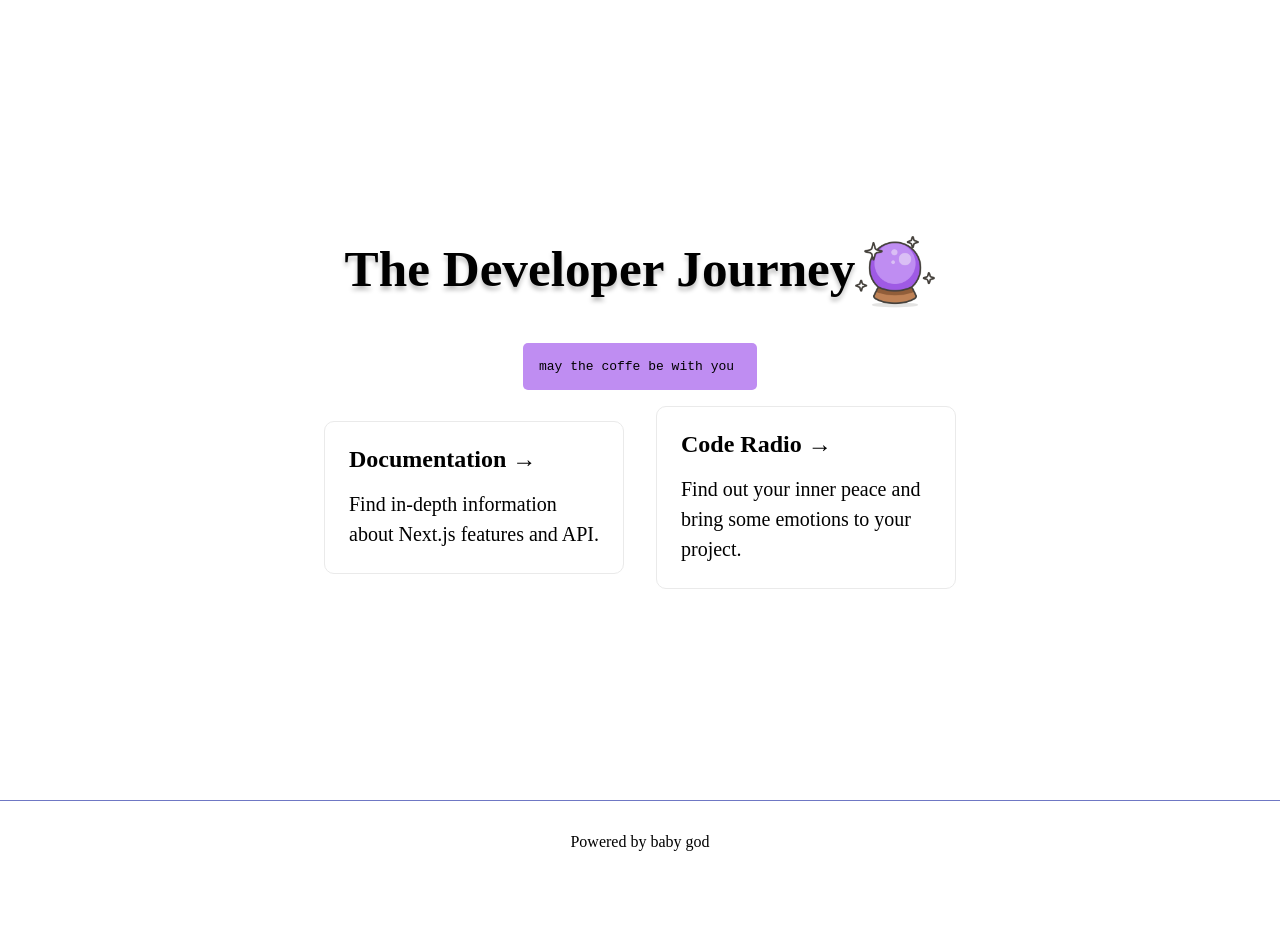
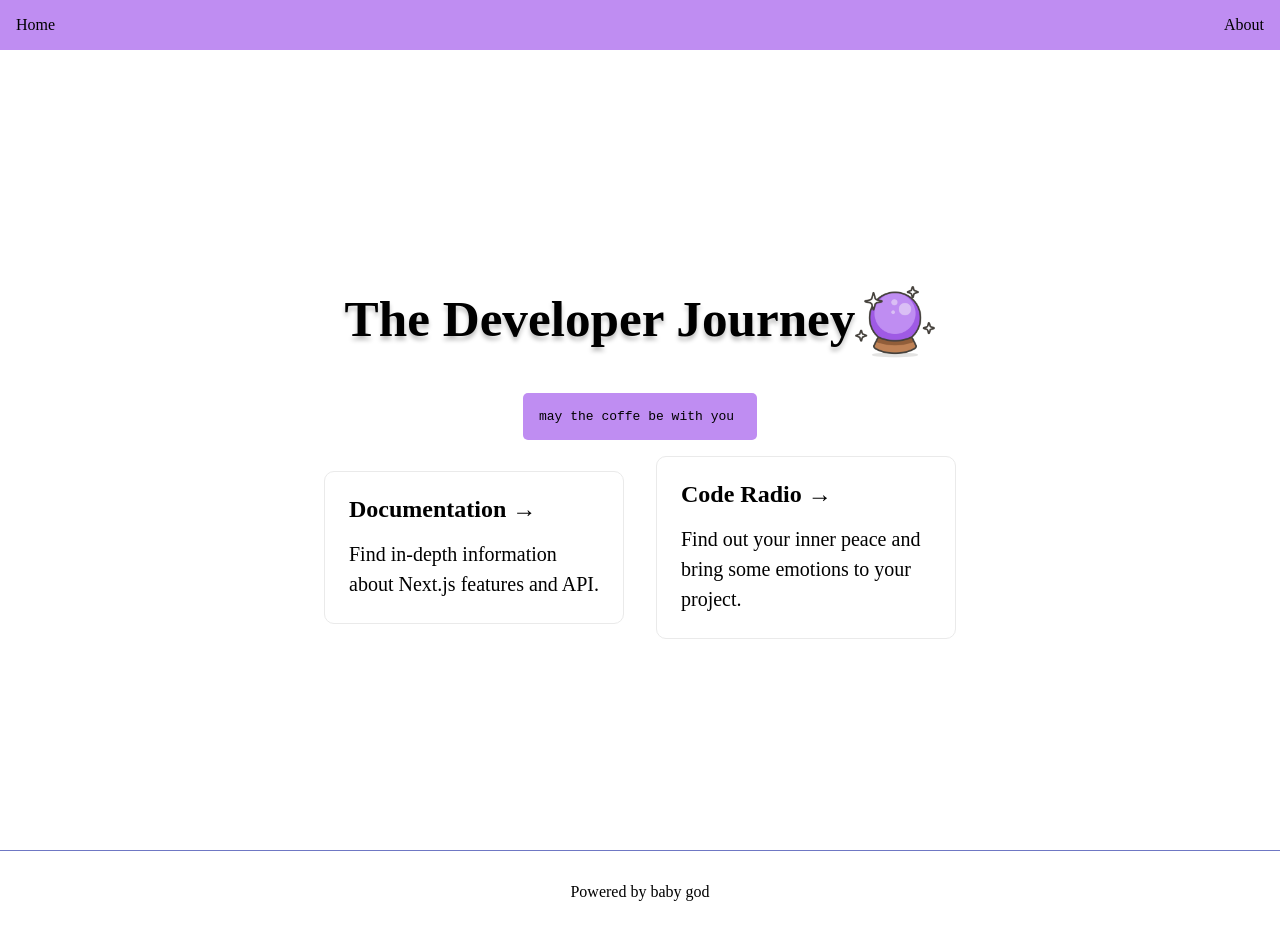
Before and after one commit to joaopedro-dev/this-is-the-way, a Next.js app: page / in a window 1280 px wide. Before the commit the page ends 883 px from the top, so only its background shows below. Built offline with nearby package versions, Linux system fonts and the light colour scheme; a web font is replaced by a local one.

Commit message:
Adicionando o componente Nav🏎️

```diff
--- a/pages/index.js
+++ b/pages/index.js
@@ -3,12 +3,14 @@ import Page from './../src/components/Page'
 import Header from '../src/components/header'
 import Dash from '../src/components/dash'
 import Foot from '../src/components/foot'
+import Nav from '../src/components/nav'
 
 export default function Home() {
   return (
     <Page title="Home" description="Teste" className={styles.container}>
+
+      <Nav/>
       <main className={styles.main}>
-
       <Header/>
       <Dash/>
       </main>
--- /dev/null
+++ b/src/components/nav.js
@@ -0,0 +1,16 @@
+import styles from "../../styles/components/nav.module.css";
+
+function Nav() {
+  return (
+    <nav className={styles.nav}>
+      <a className={styles.item_nav}>
+        Home
+      </a>
+      <a className={styles.item_nav}>
+        About
+      </a>
+    </nav>
+  );
+}
+
+export default Nav
--- /dev/null
+++ b/styles/components/nav.module.css
@@ -0,0 +1,14 @@
+.nav {
+  display: flex;
+  flex: 1;
+  padding: 1rem;
+  background: #bf8df2;
+  justify-content: space-between;
+  align-items: center;
+}
+
+.item_nav{
+  display: flex;
+  align-items: center;
+  cursor: pointer;
+}
```
Also changed, not shown: styles/components/foot.module.css (indentation only).
